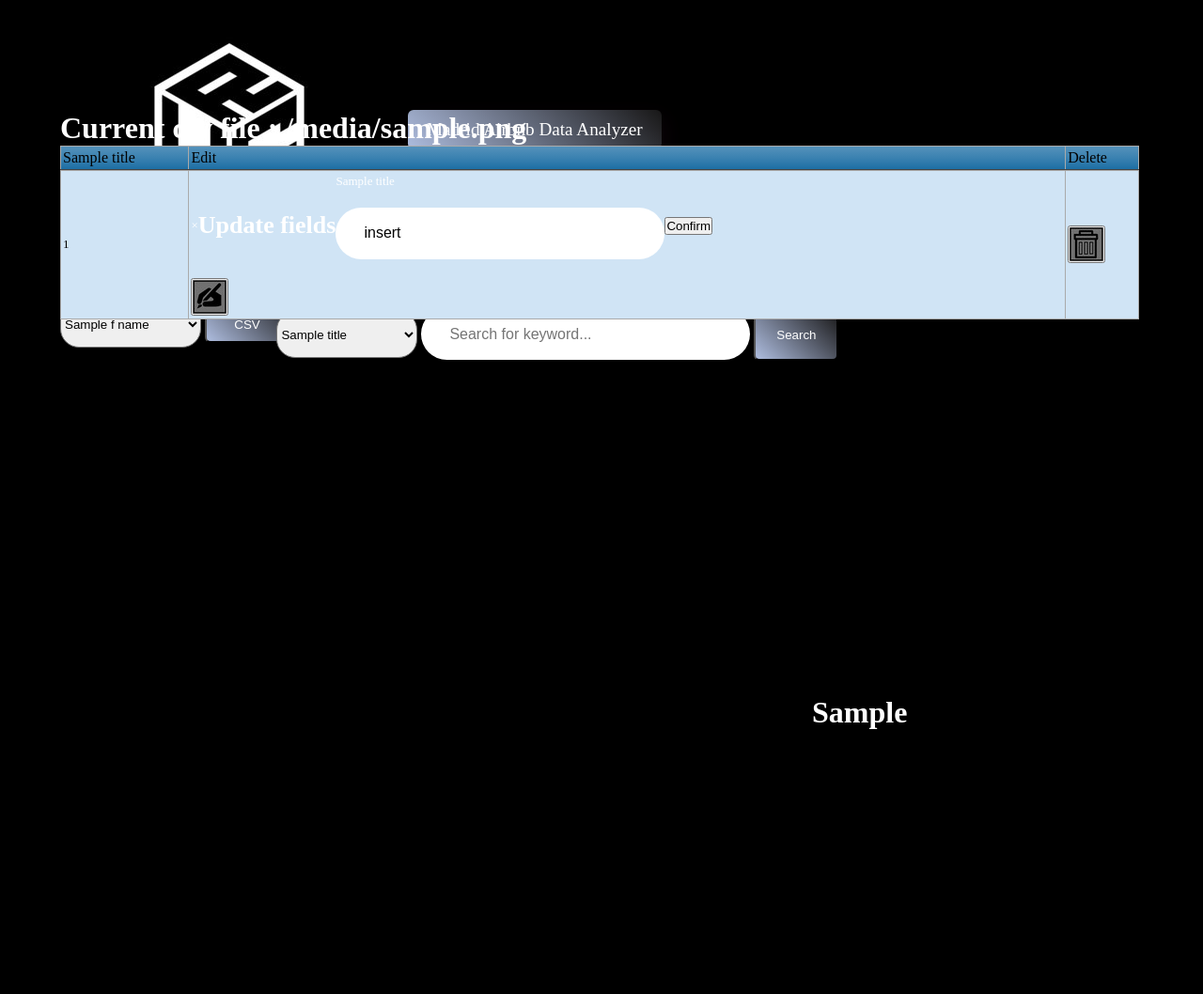
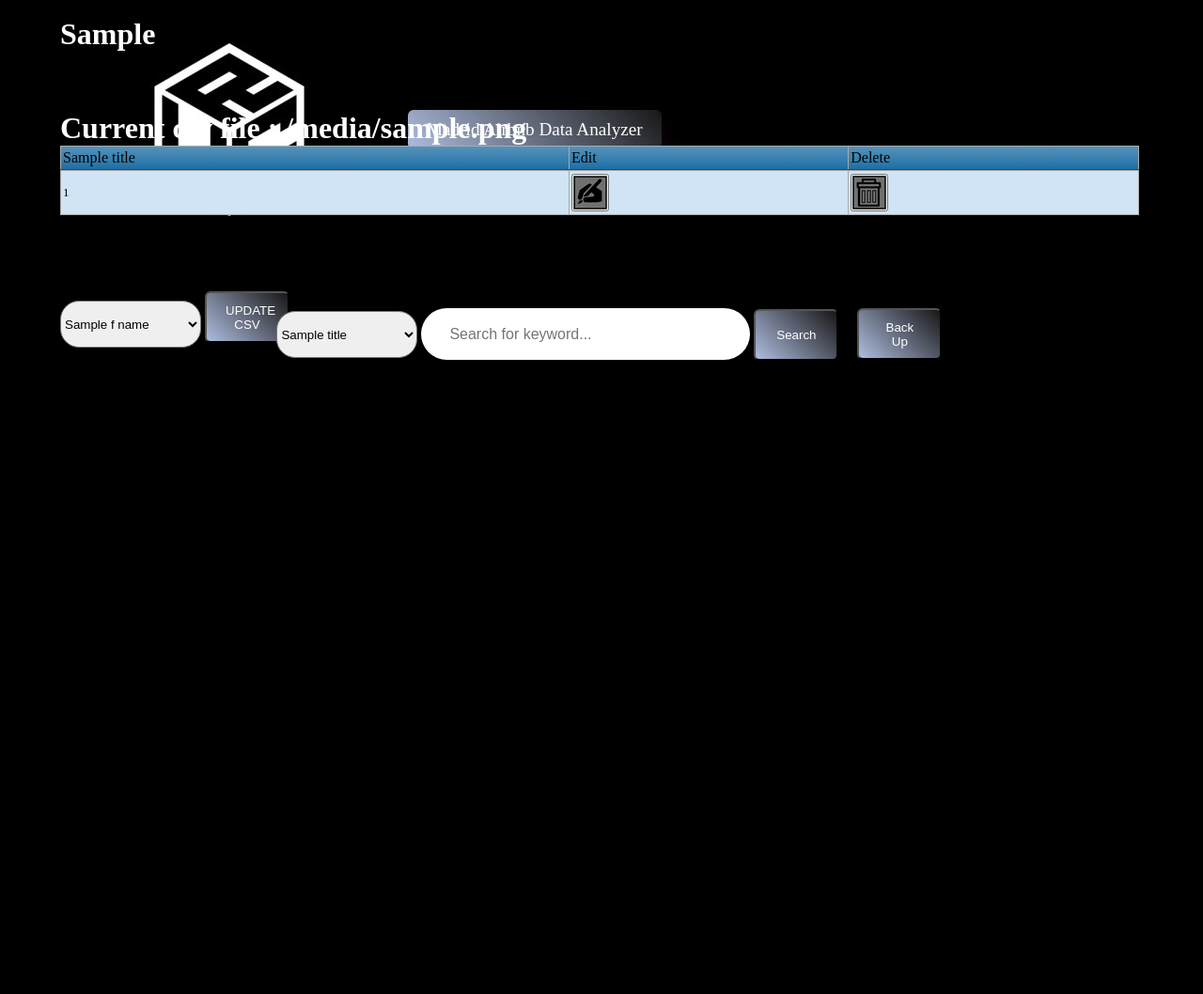
Before and after one commit to kgarc044/two-man-group, a Python web app: template myproj/templates/searching.html in a window 1280 px wide. Shown: the top 1058 px of the page at 94% size. Run offline with Jinja, Linux system fonts and the light colour scheme; the template is opened without the code that fills it: most values are stand-ins (such as "Sample title", 1, 10 or a date in 2020).

Commit message:
update everything

```diff
--- a/myproj/static/style.css
+++ b/myproj/static/style.css
@@ -4,9 +4,12 @@
 }
 
 body{
-    height: 100%;
-    width: 100%;
+    /* height: 100%;
+    width: 100%;*/
     background-color: rgb(0, 0, 0);
+    font-family: raleway;
+    color: black;
+    margin: 0;
 }
 
 .container{
@@ -100,6 +103,13 @@
     left: 20%;
 }
 
+.content .wrapper .backupblock{
+    width: 90px;
+    height: 60px;
+    position: relative;
+    top: 20px;
+    left: 20px;
+}
 .content .csvDisplay{
     width: 89.7%;
     height: 1000px;
@@ -151,9 +161,73 @@
     color: rgb(255, 255, 255);
 }
 
+#backup_bnt{
+  width: 90px;
+  height: 55px;
+  background: linear-gradient(45deg, #aebddf, rgb(24, 23, 23));
+  border-radius: 6px;
+  padding: 10px 20px;
+  color: rgb(255, 255, 255);
+
+}
+
+h1.bkup-msg{
+  width: 1000px;
+  height: 200px;
+  /* border-color: green;
+  border-style: solid; */
+  position: absolute;
+  bottom: 600px;
+}
+
 #map{
     height: 60%;
     width: 60%;
+}
+/*--popup--*/
+#input-field {
+  flex-direction: column;
+}
+
+#input-something {
+  flex-direction: column;
+}
+
+.popup .content {
+  position: absolute;
+  top: 50%;
+  left: 50%;
+  transform: translate(-50%,-150%) scale(0);
+  width: 1000px;
+  height: 450px;
+  z-index: 2;
+  text-align: center;
+  padding: 20px;
+  border-radius: 20px;
+  background: #262626;
+  box-shadow:  38px 38px 56px #1e1e1e,
+              -25px -25px 38px #1e1e1e;
+  z-index: 1;
+ }
+
+ .popup .close-btn {
+  position: absolute;
+  right: 20px;
+  top: 20px;
+  width: 30px;
+  height: 30px;
+  color: white;
+  font-size: 30px;
+  border-radius: 50%;
+  padding: 2px 5px 7px 5px;
+  background: #292929;
+  box-shadow:  5px 5px 15px #1e1e1e,
+              -5px -5px 15px #1e1e1e;
+  }
+
+.popup.active .content {
+  transition: all 300ms ease-in-out;
+  transform: translate(-50%,-50%) scale(1);
 }
 
 /*----------CVS Table--------*/
```
